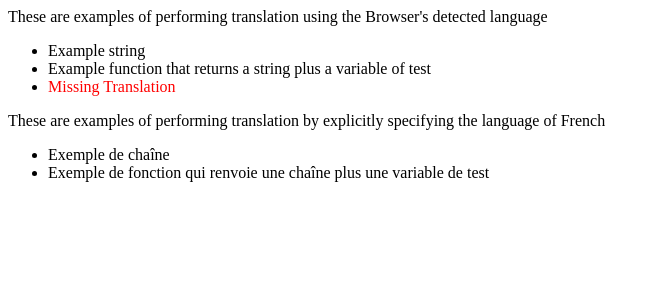
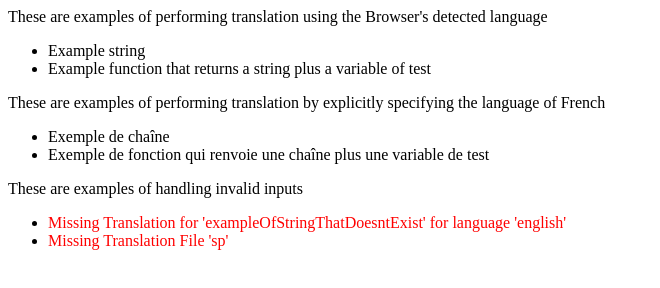
Before and after one commit to ssshake/simple-translation, a website: page examples/index.html in a window 1280 px wide. Shown: the whole page, without its empty margins (0-660 px from the left). Drawn offline with Linux system fonts and the light colour scheme.

Commit message:
updated some error handling and related exampels

```diff
--- a/examples/index.html
+++ b/examples/index.html
@@ -5,13 +5,18 @@
     <ul>
       <li id="string-example"></li>
       <li id="function-example"></li>
-      <li id="missing-string-example"></li>
     </ul>
 
     <div>These are examples of performing translation by explicitly specifying the language of French</div>
     <ul>
       <li id="string-example-french"></li>
       <li id="function-example-french"></li>
+    </ul>
+
+    <div>These are examples of handling invalid inputs</div>
+    <ul>
+      <li id="missing-string-example"></li>
+      <li id="missing-language-example"></li>
     </ul>
   </body>
 
@@ -34,6 +39,7 @@
     console.log(translate.message('exampleOfStringThatDoesntExist'))
 
     console.log(translate.message('exampleString', 'fr'))
+    console.log(translate.message('exampleString', 'sp'))
 
     console.dir(translate.getLocale('fr').messages.exampleString)
 
@@ -44,6 +50,7 @@
     document.getElementById('string-example').innerHTML = translate.message('exampleString')
     document.getElementById('function-example').innerHTML = translate.message('exampleFunction')('test')
     document.getElementById('missing-string-example').innerHTML = translate.message('exampleOfStringThatDoesntExist')
+    document.getElementById('missing-language-example').innerHTML = translate.message('exampleString', 'sp')
 
     document.getElementById('string-example-french').innerHTML = translate.message('exampleString', 'fr')
     document.getElementById('function-example-french').innerHTML = translate.message('exampleFunction', 'fr')('test')
--- a/simple-translation.js
+++ b/simple-translation.js
@@ -23,11 +23,12 @@ export default class SimpleTranslation{
     this.localeData[languageFile.languageCode] = languageFile
   }
 
-  getLocale(laguageCode){
-    if (!this.localeData[laguageCode]){
-      console.error(`Simple-Translation: Language definition of '${laguageCode}' Not Found`)
+  getLocale(languageCode){
+    if (!this.localeData[languageCode]){
+      console.error(`Simple-Translation: Language definition of '${languageCode}' Not Found`)
+      return false
     }
-    return this.localeData[laguageCode]
+    return this.localeData[languageCode]
   }
 
   getSupportedLanguages(){
@@ -35,10 +36,16 @@ export default class SimpleTranslation{
   }
 
   message(key, languageCode = this.browserLanguageCode){
+
+    if (!this.getLocale(languageCode)){
+      return `<span style="color:red;">Missing Translation File '${languageCode}'</span>`
+    }
+
     if (!this.localeData[languageCode].messages[key]){
       console.error(`Simple-Translation: The message '${key}' for language code '${languageCode}' was not found`)
-      return '<span style="color:red;">Missing Translation</span>'
+      return `<span style="color:red;">Missing Translation for '${key}' for language '${this.localeData[languageCode].language}'</span>`
     }
+
     return this.localeData[languageCode].messages[key]
   }
 }
```
Also changed, not shown: README.md.
